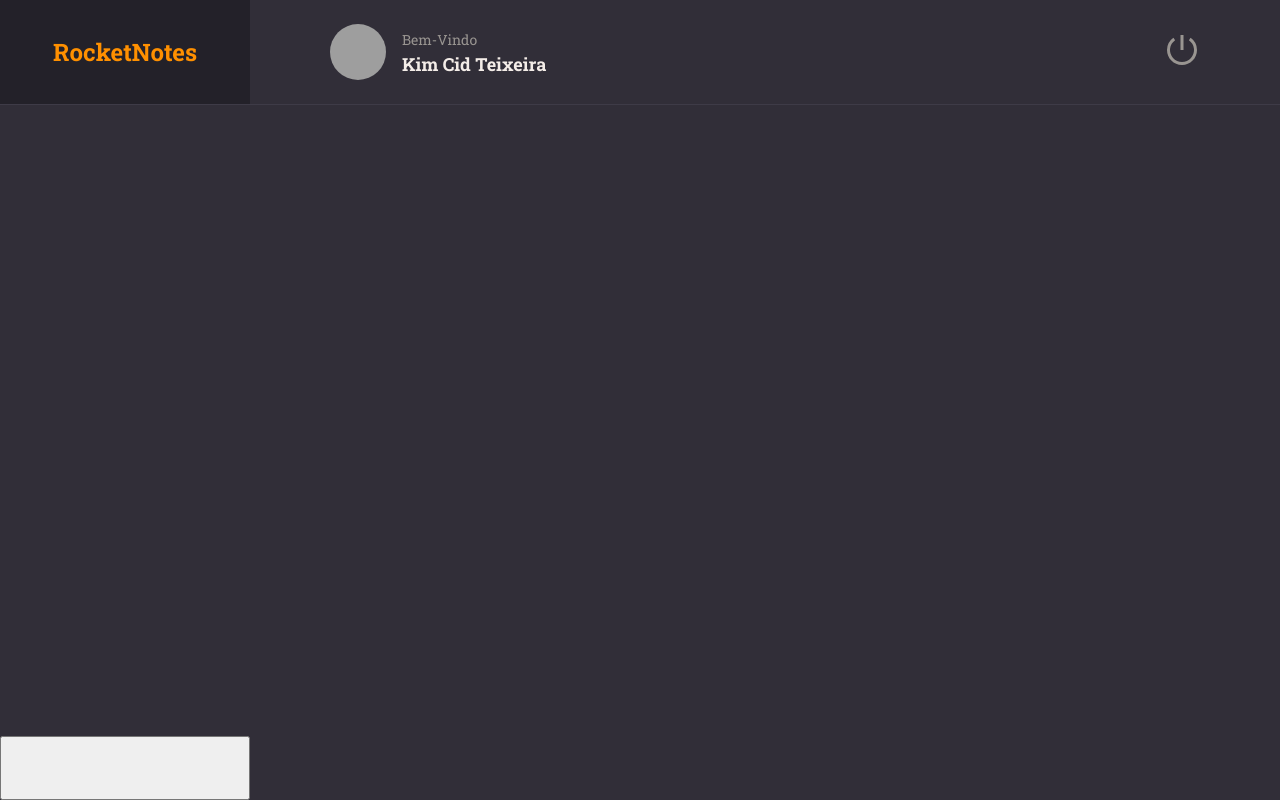
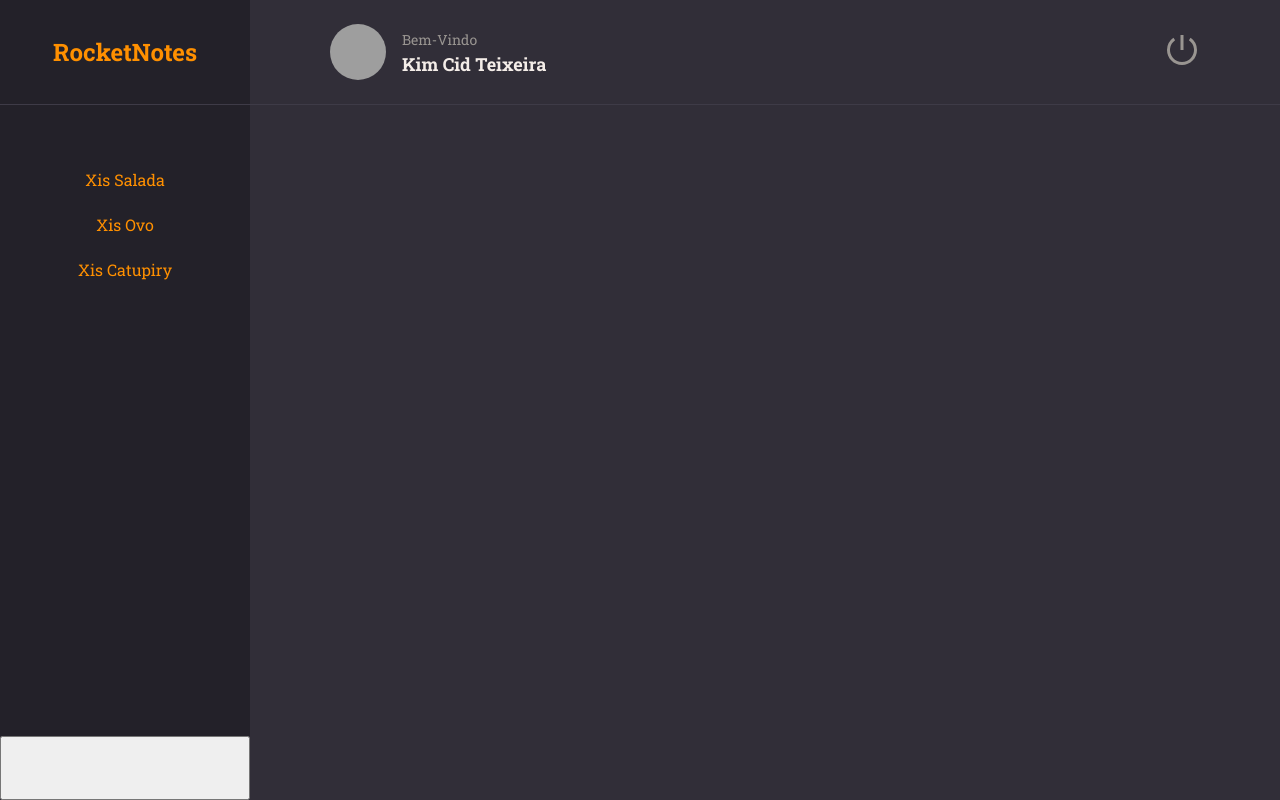
Before and after one commit to KimCidDev/RocketMoviesApp-Front-End, a React (Vite) app: page / in a window 1280 px wide. Built offline with nearby package versions, Linux system fonts and the light colour scheme; grey boxes are pictures that could not be loaded.

Commit message:
adding some menu filters to Home

```diff
--- a/src/Pages/Home/index.jsx
+++ b/src/Pages/Home/index.jsx
@@ -1,5 +1,6 @@
 import { Container, Brand, Menu, Search, Content, NewNote } from "./styles";
 import { Header } from "../../components/Header";
+import { ButtonText } from "../../components/ButtonText";
 
 export function Home () {
   return (
@@ -11,8 +12,11 @@ export function Home () {
       <Header></Header>
 
       <Menu>
+       <li><ButtonText title="Xis Salada"/></li>
+       <li><ButtonText title="Xis Ovo"/></li>
+       <li><ButtonText title="Xis Catupiry"/></li>
+       </Menu>
 
-      </Menu>
 
       <Search>
 
--- a/src/Pages/Home/styles.js
+++ b/src/Pages/Home/styles.js
@@ -37,6 +37,15 @@ export const Brand = styled.div`
 
 export const Menu = styled.ul`
   grid-area: menu;
+
+  background-color: ${({ theme }) => theme.COLORS.BACKGROUND_900};
+
+  padding-top: 64px;
+  text-align: center;
+
+  > li {
+    margin-bottom: 24px;
+  }
 `;
 
 export const Search = styled.div`
```
